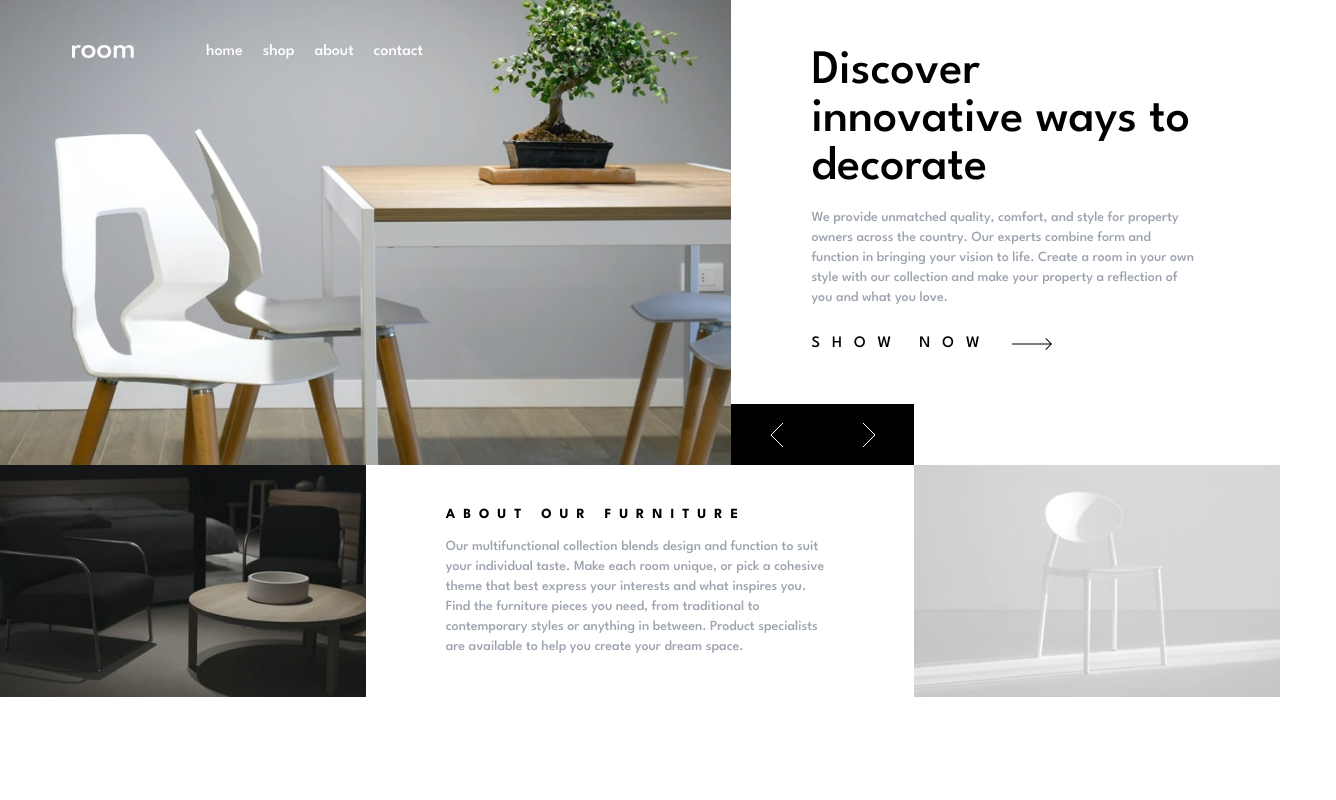
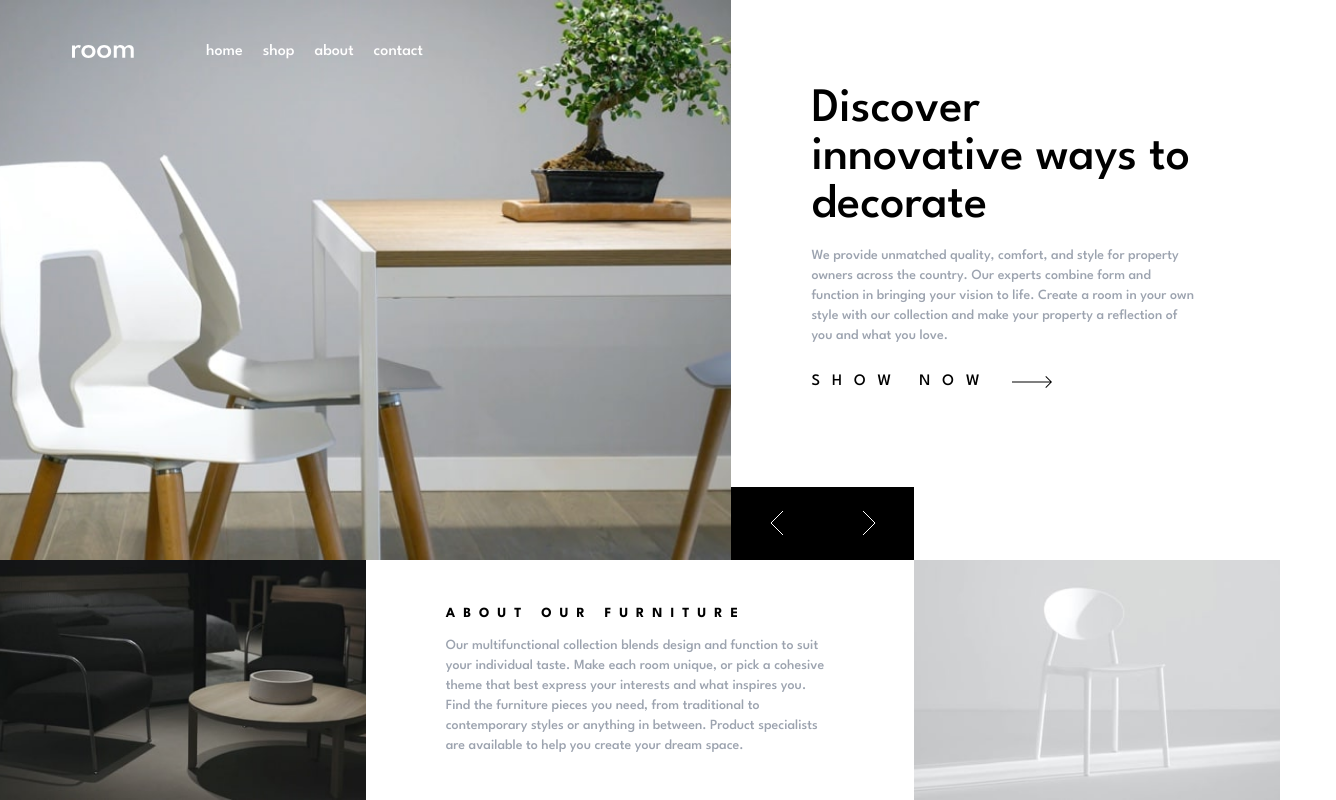
Before and after one commit to federeinoso/FM-room-homepage, a React (Vite) app: page / in a window 1280 px wide. Shown: the whole page, 1336 px wide, since content can reach past the window. Built offline with nearby package versions, Linux system fonts and the light colour scheme.

Commit message:
fix larger screens

```diff
--- a/src/components/home/MainArticle.jsx
+++ b/src/components/home/MainArticle.jsx
@@ -6,12 +6,12 @@ const MainArtileHome = ({ hero }) => {
       <img
         src={window.innerWidth < 500 ? `${hero.imgMobile}` : `${hero.img}`}
         alt={hero.title}
-        className="object-cover col-start-1 col-end-4 row-start-1 row-end-3 lg:col-start-1 lg:col-end-5  lg:row-start-1 lg:row-end-3 w-full h-full"
+        className="object-cover col-start-1 col-end-4 row-start-1 row-end-3 lg:col-start-1 lg:col-end-5  lg:row-start-1 lg:row-end-4 w-full h-[70vh]"
       />
-      <article className="py-10 px-7 col-start-1 col-end-4 lg:col-start-5 lg:col-end-8 lg:row-start-1 lg:row-end-2 lg:px-20 flex flex-col justify-center h-full">
+      <article className="py-10 px-7 col-start-1 col-end-4 lg:col-start-5 lg:col-end-8 lg:row-start-1 lg:row-end-2 lg:px-20 flex flex-col justify-center h-[60vh]">
         <h1 className="font-medium text-3xl lg:text-5xl mb-4">{hero.title}</h1>
         <p className="text-gray-400 mb-6 text-sm">{hero.description}</p>
-        <button className="flex items-center hover:text-gray-500 fill-black hover:fill-gray-500">
+        <button className="flex items-center hover:text-gray-500 fill-black hover:fill-gray-500 ">
           <span className="font-medium self-start  uppercase tracking-[.75rem] mr-5">
             Show now
           </span>
--- a/src/components/home/MainHome.jsx
+++ b/src/components/home/MainHome.jsx
@@ -3,11 +3,11 @@ import ImgAbout2 from "../../assets/images/image-about-light.jpg";
 
 const MainHome = () => {
   return (
-    <main className="grid grid-cols-1 lg:grid-cols-7">
+    <main className="grid grid-cols-1 lg:grid-cols-7 h-[30vh]">
       <img
         src={ImgAbout1}
         alt=""
-        className="object-cover lg:col-span-2 h-full w-full"
+        className="object-cover lg:col-span-2 w-full h-full"
       />
       <section className="px-7 py-10 lg:col-span-3 flex flex-col place-content-center lg:px-20">
         <h2 className="uppercase font-bold tracking-[0.5rem] text-sm mb-3">
--- a/src/components/menu/NavBar.jsx
+++ b/src/components/menu/NavBar.jsx
@@ -14,7 +14,7 @@ const Navbar = () => {
       className={
         activeMenu
           ? "absolute bg-white w-full p-10 flex items-center"
-          : "absolute w-full text-white flex flex-row sm:gap-14 items-center top-10 sm:left-14"
+          : "absolute w-full text-white flex flex-row sm:gap-14 max-w-fit items-center top-10 sm:left-14"
       }
     >
       <button
--- a/src/index.css
+++ b/src/index.css
@@ -2,11 +2,8 @@
 @tailwind components;
 @tailwind utilities;
 
-body,
-html {
+#root {
   height: 100vh;
-  width: 100vw;
-  margin: 0px;
 }
 :root {
   font-synthesis: none;
```
